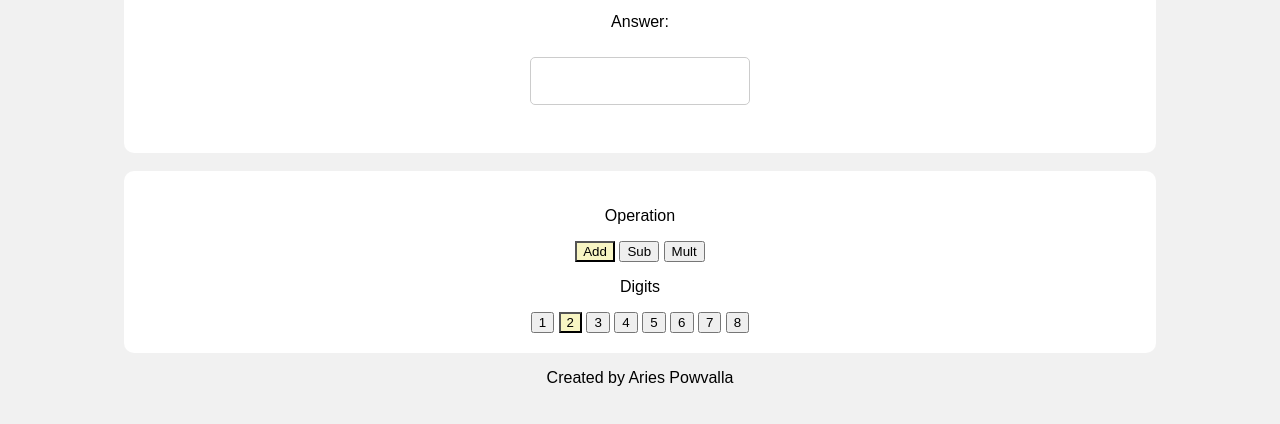
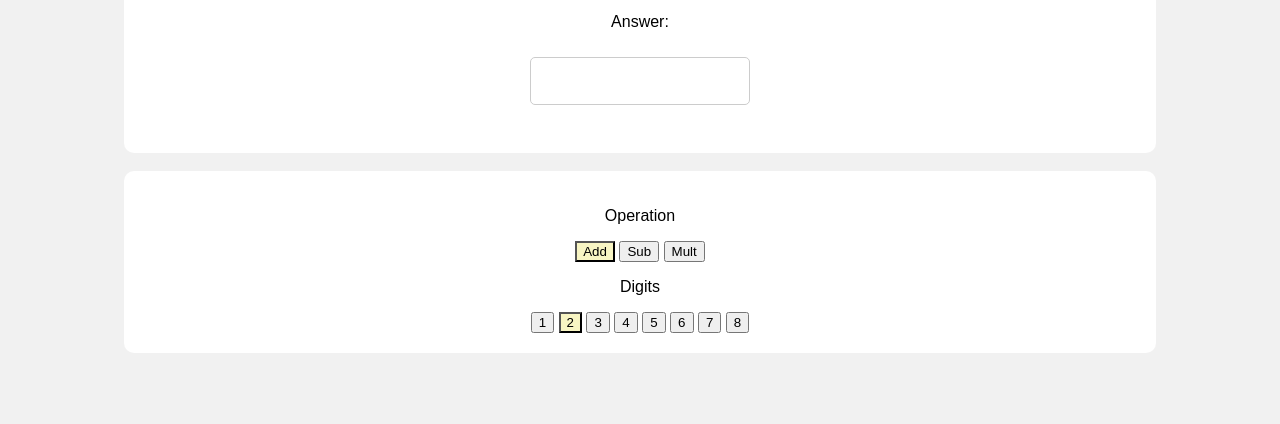
Before and after one commit to ariesninjadev/DuoDec, a plain HTML site: page index.html in a window 1280 px wide. Shown: the part 238-662 px from the top of the page. Drawn offline with Linux system fonts and the light colour scheme.

Commit message:
Update index.html

```diff
--- a/index.html
+++ b/index.html
@@ -56,7 +56,7 @@
 
     </div>
 
-    <p style="text-align:center;">Created by Aries Powvalla</p>
+    <p style="text-align:center;"></p>
 
     <script src="script.js"></script>
 
```
